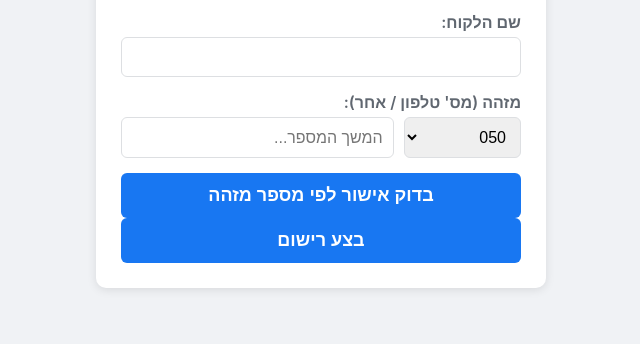
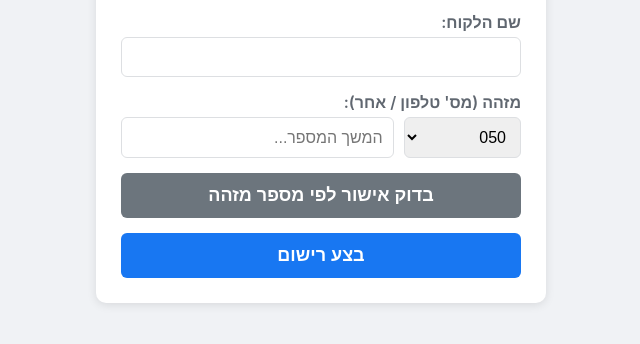
Before and after one commit to sirverz123-create/ApprovalsGui, a plain HTML site: page guard.html in a window 1280 px wide. Shown: the part 200-544 px from the top of the page, without its empty margins (319-959 px from the left). Drawn offline with Linux system fonts and the light colour scheme; no server answers.

Commit message:
Update guard_style.css
Button Guard

```diff
--- a/guard_style.css
+++ b/guard_style.css
@@ -40,4 +40,15 @@ button:hover { background-color: #166fe5; }
 }
 #status-display.visible { display: block; }
 #status-display.approved { background-color: #d4edda; border-color: #c3e6cb; color: #155724; }
+
 #status-display.not-approved { background-color: #f8d7da; border-color: #f5c6cb; color: #721c24; }
+
+/* עיצוב חדש לכפתור הבדיקה */
+.secondary-btn {
+    background-color: #6c757d; /* צבע אפור ניטרלי */
+    margin-bottom: 15px; /* מרווח קטן מתחתיו */
+}
+
+.secondary-btn:hover {
+    background-color: #5a6268;
+}
```
